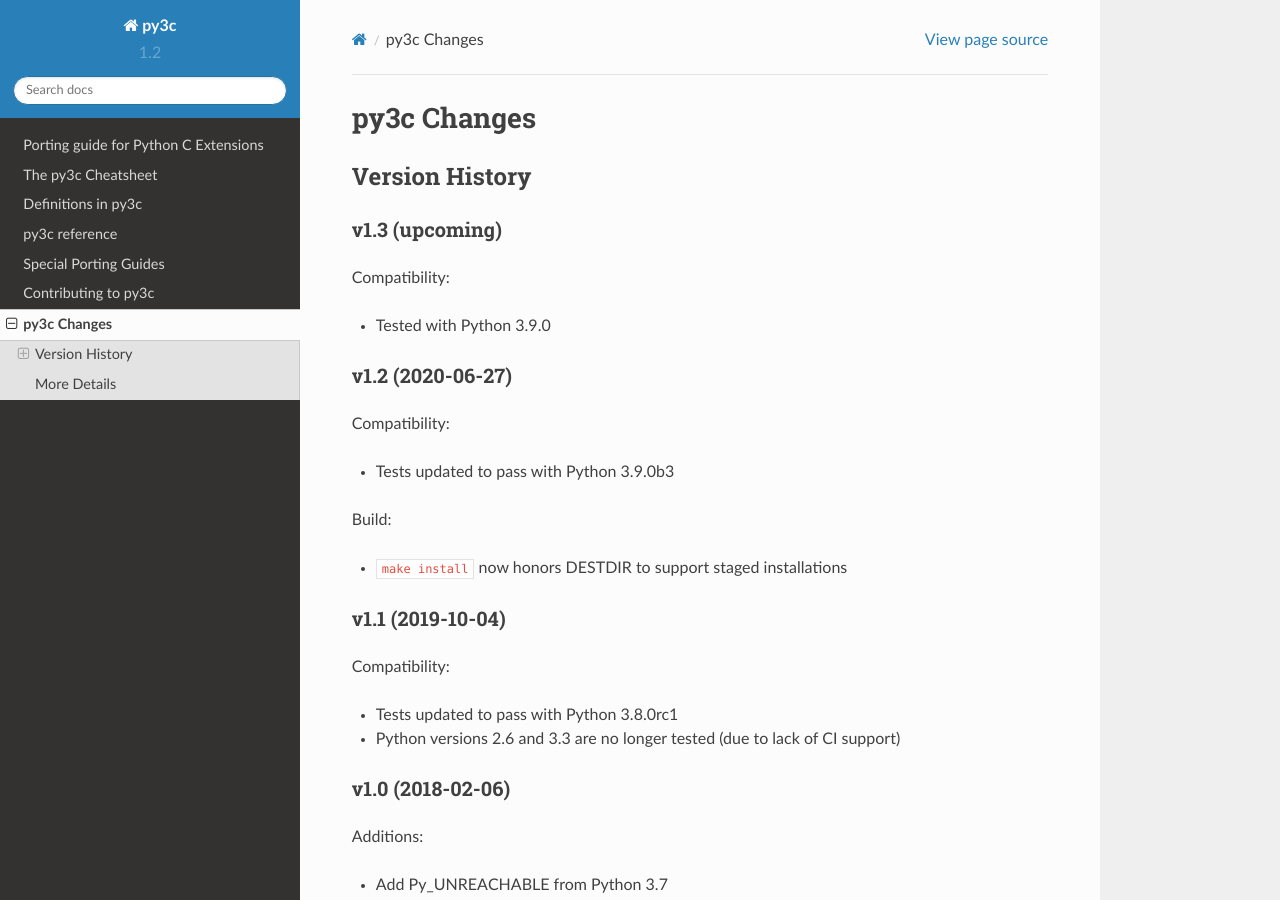
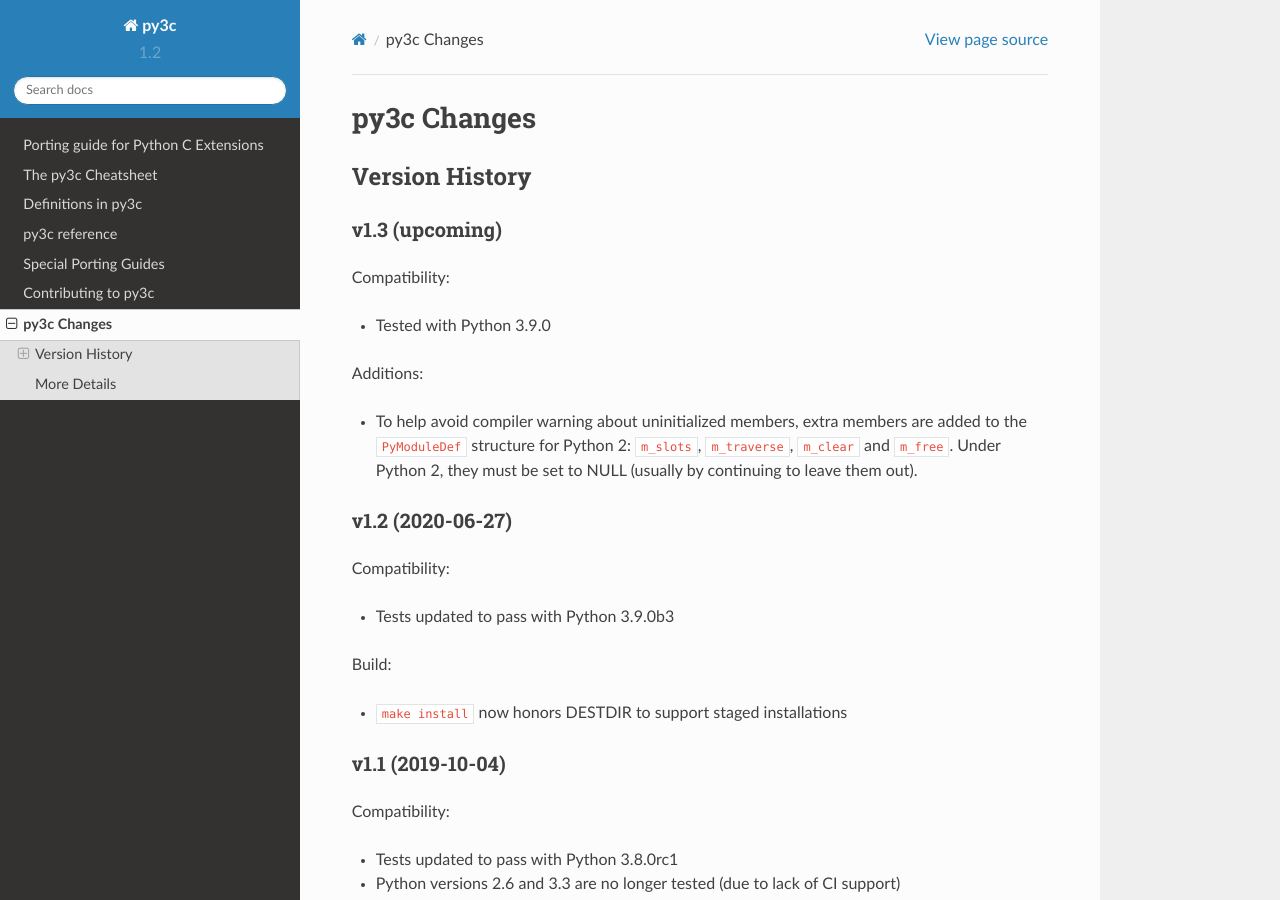
Before and after one commit to encukou/py3c, a Sphinx documentation site: the page built from doc/source/changelog.rst, in a window 1280 px wide and 900 px high. Built offline with Sphinx 7.4.7 and the Read the Docs theme 2.0.0, drawn with Linux system fonts in a browser that asks for light colours.

Commit message:
Update the CHANGELOG

```diff
--- a/doc/source/changelog.rst
+++ b/doc/source/changelog.rst
@@ -13,6 +13,14 @@
 Compatibility:
 
 * Tested with Python 3.9.0
+
+Additions:
+
+* To help avoid compiler warning about uninitialized members, extra members
+  are added to the ``PyModuleDef`` structure for Python 2: ``m_slots``,
+  ``m_traverse``, ``m_clear`` and ``m_free``.
+  Under Python 2, they must be set to NULL (usually by continuing to leave
+  them out).
 
 
 v1.2 (2020-06-27)
```
